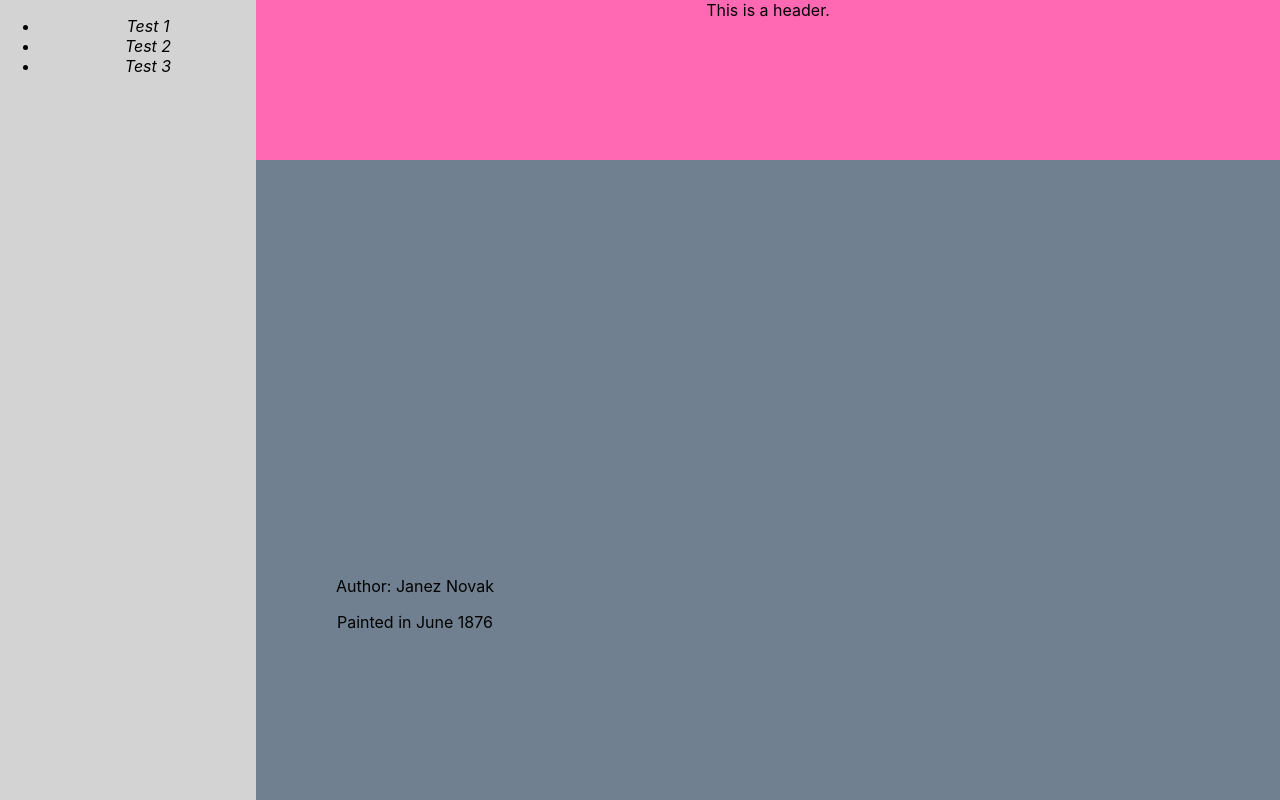
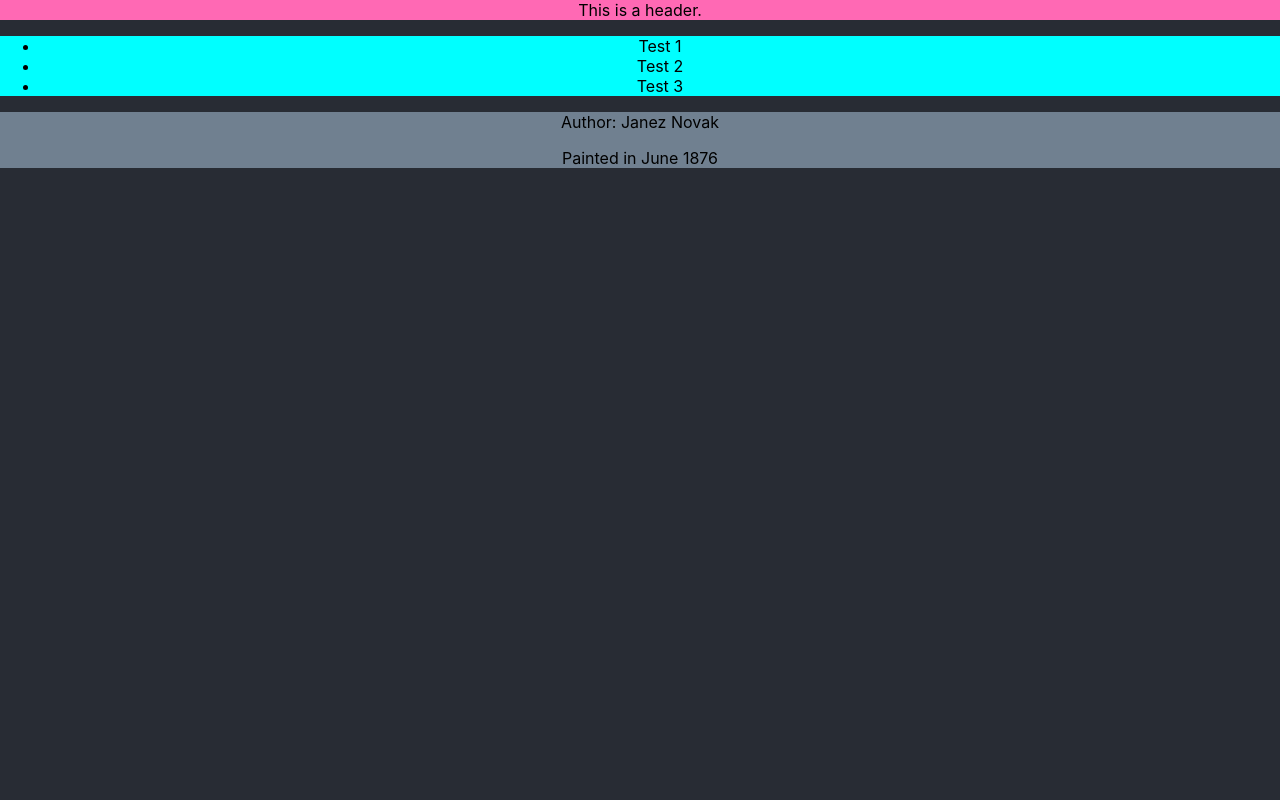
Before and after one commit to grizeldi/language-kiosk, a React (Create React App) app: page / in a window 1280 px wide. Built offline with nearby package versions, Linux system fonts and the light colour scheme.

Commit message:
Revert "Aproximate layout css"
This reverts commit fb6311648f4359ae42f685ab6e36d3399b9b9f99.

```diff
--- a/package.json
+++ b/package.json
@@ -8,7 +8,7 @@
     "@testing-library/user-event": "^13.5.0",
     "axios": "^0.26.1",
     "i18next": "^21.6.16",
-    "react": "^18.1.0",
+    "react": "^18.0.0",
     "react-dom": "^18.0.0",
     "react-i18next": "^11.16.7",
     "react-scripts": "5.0.1",
--- a/src/App.jsx
+++ b/src/App.jsx
@@ -16,9 +16,9 @@ class App extends React.Component {
     render() {
         return (
             <div className="App">
-                <Sidebar language={this.language}/>
+                <Header />
                 <div className="mainbody">
-                    <Header />
+                    <Sidebar language={this.language}/>
                     <ImageDispay language={this.language}/>
                 </div>
             </div>
--- a/src/components/header.css
+++ b/src/components/header.css
@@ -1,6 +1,3 @@
 header {
     background-color: hotpink;
-    height: 20vh;
-    margin: 0;
-    padding: 0;
 }
--- a/src/components/imagedisplay.css
+++ b/src/components/imagedisplay.css
@@ -1,10 +1,3 @@
 div.image-display {
     background-color: slategray;
-    height: 80vh;
-    margin: 0;
 }
-div.authorInfo{
-    margin-top: 50vh;
-    margin-left: 10vh;
-    float:left;
-}
--- a/src/components/imagedisplay.jsx
+++ b/src/components/imagedisplay.jsx
@@ -11,10 +11,8 @@ class ImageDispay extends React.Component {
     render() {
         return (
             <div className="image-display">
-                <div className="authorInfo">
-                    <p>{t("author")}</p>
-                    <p>{t("date")}</p>
-                </div>
+                <p>{t("author")}</p>
+                <p>{t("date")}</p>
             </div>
         );
     }
--- a/src/components/sidebar.css
+++ b/src/components/sidebar.css
@@ -1,7 +1,3 @@
 aside {
-    width: 20%;
-    height: 100vh;
-    float: left;
-    font-style: italic;
-    background-color: lightgray;
+    background-color: aqua;
 }
```
Also changed, not shown: 1 other file (tests, documents, lock files or other folders).
